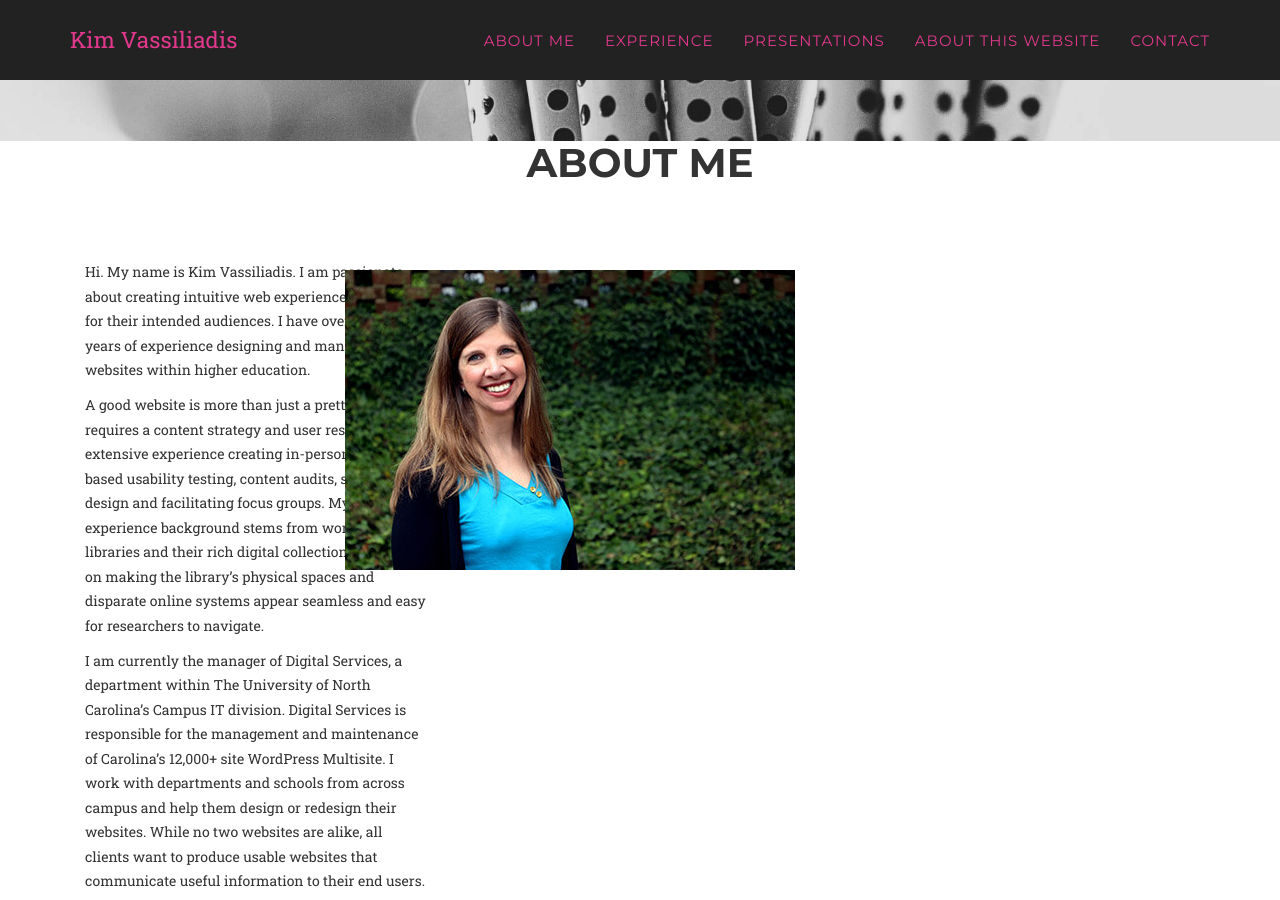
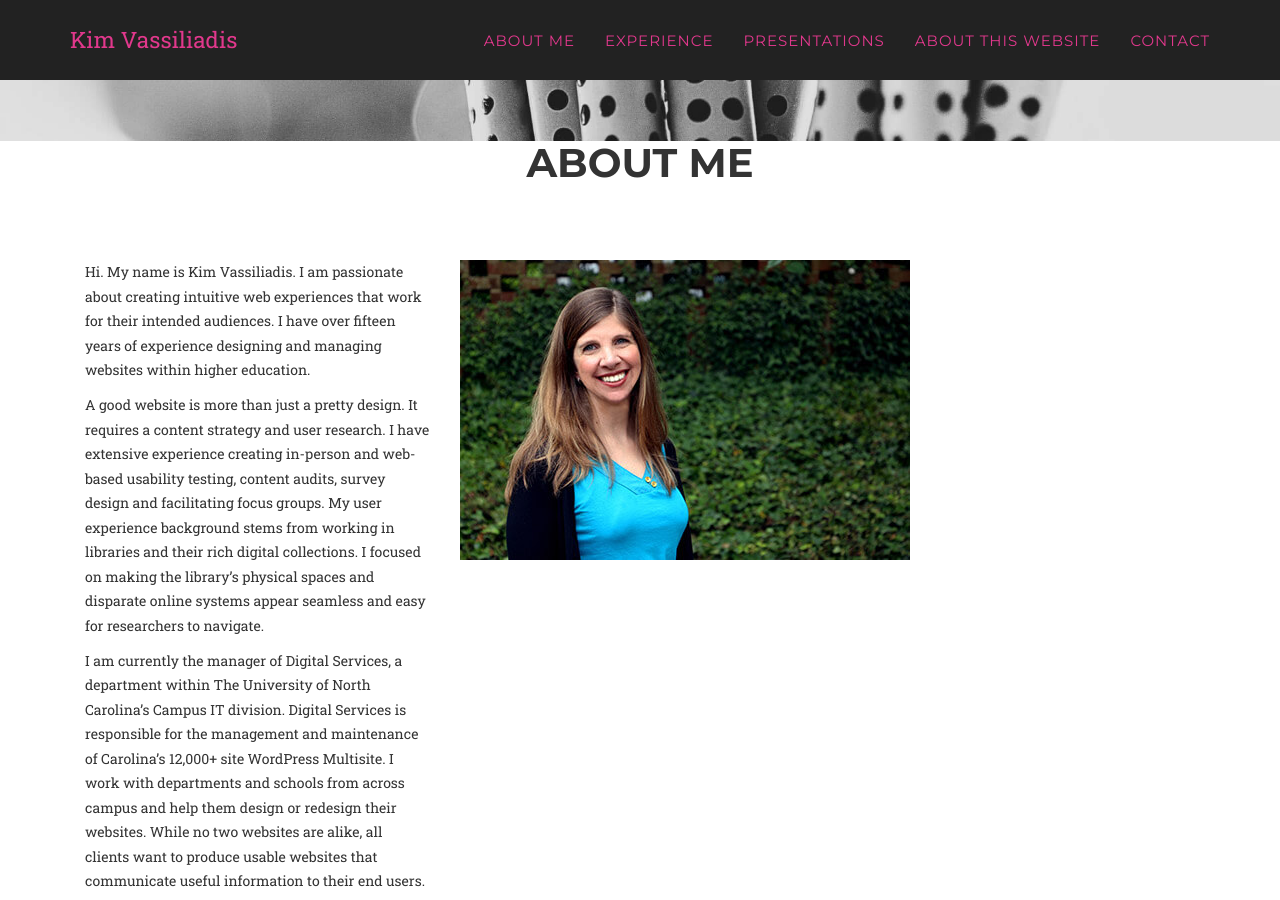
Before and after one commit to kimbrarian/jekyll, a Jekyll site: the page built from index.html, in a window 1280 px wide and 900 px high, scrolled down 535 px. Built offline with Jekyll 4.4.1, drawn with Linux system fonts in a browser that asks for light colours; some web fonts are replaced.

Commit message:
Update about.html

```diff
--- a/_includes/about.html
+++ b/_includes/about.html
@@ -28,7 +28,7 @@
                     </p>
                 </div>
                 <div class="col-xs-12 col-sm-12 col-lg-6">
-                    <img src="img/about/Kim-HeadShot.jpg" alt="headshot" align="right" style="padding:10px;" />
+                    <img src="img/about/Kim-HeadShot.jpg" alt="headshot" />
                 </div>
                     <!--
                     <ul class="timeline">
```
